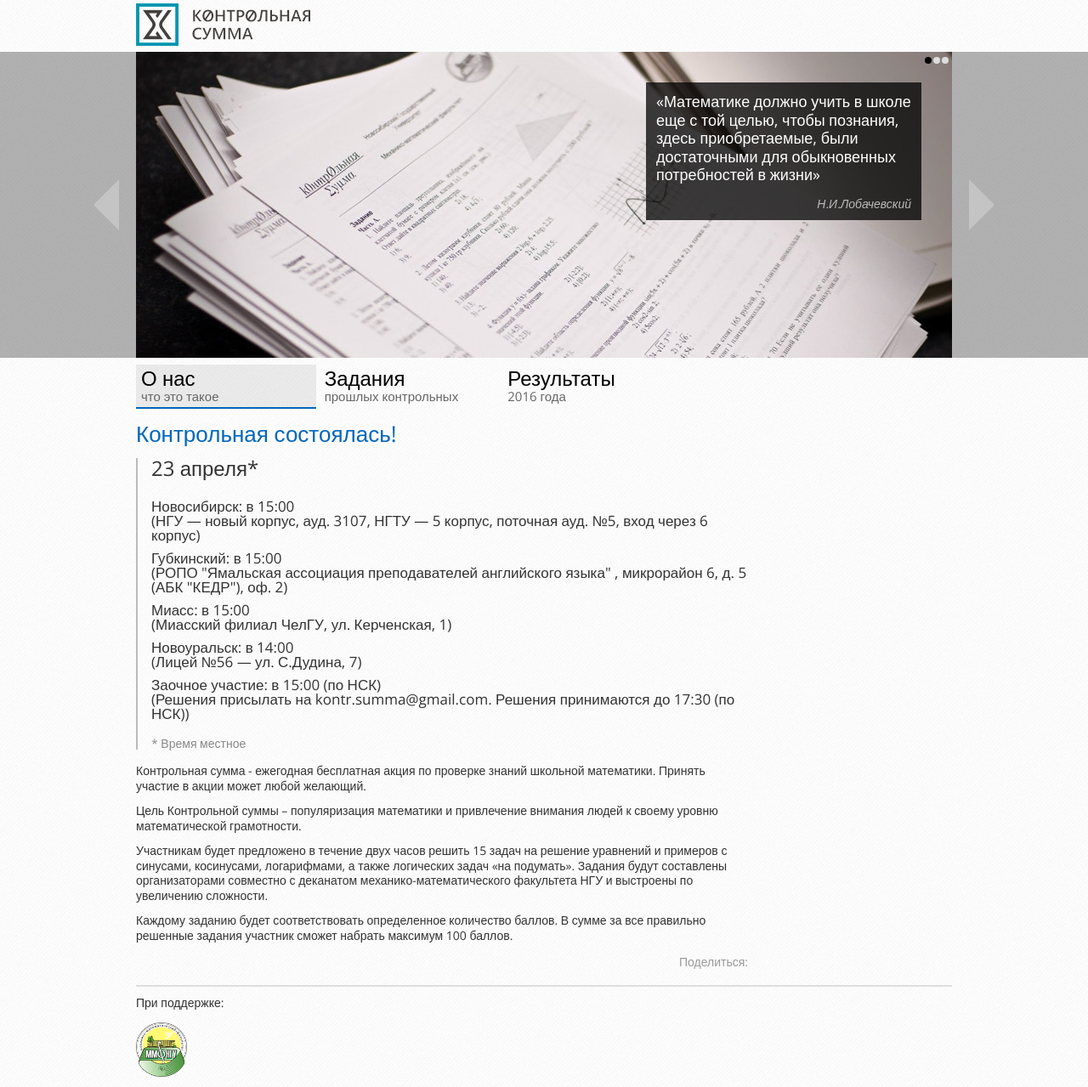
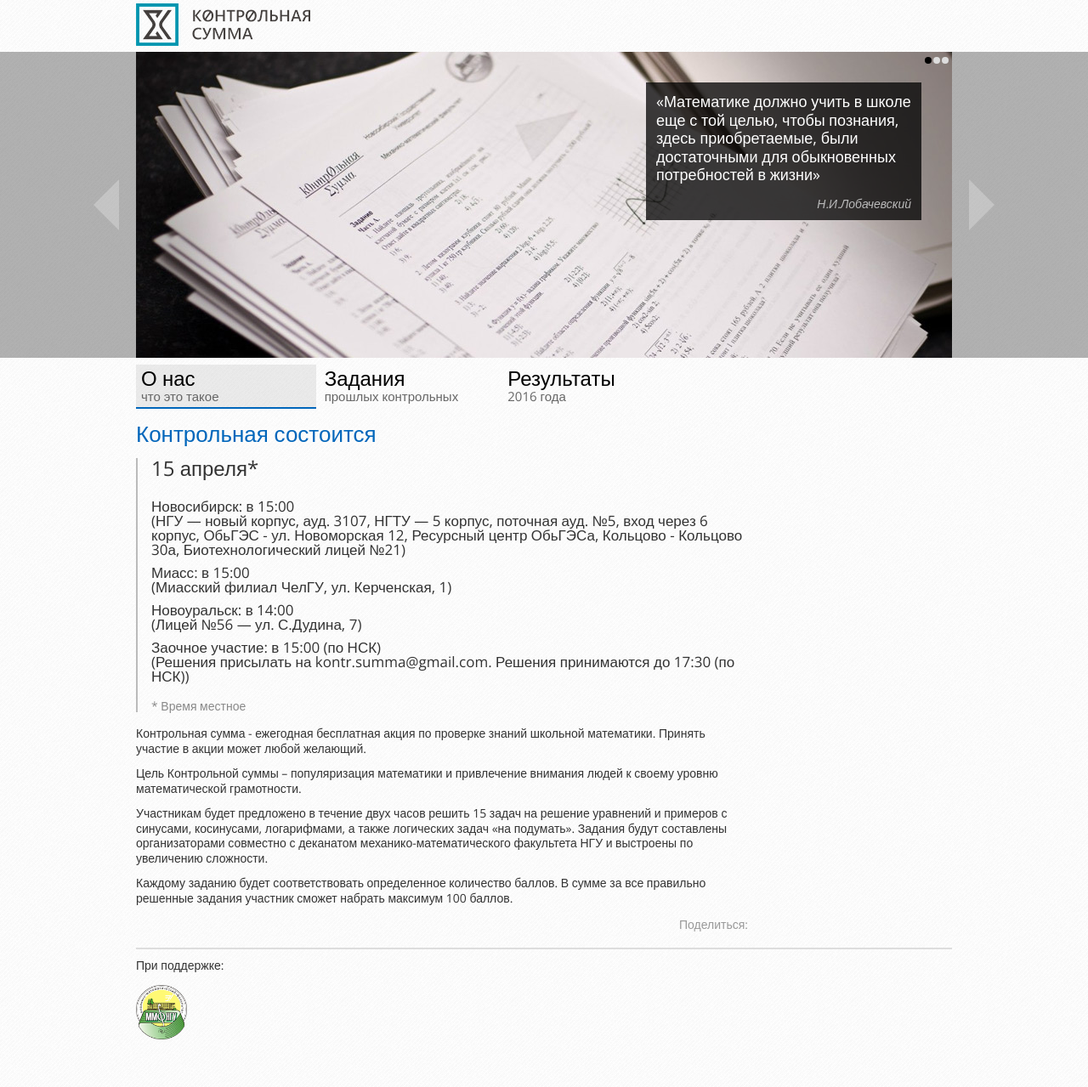
Before and after one commit to kontrsumma/kontrsumma.github.io, a Jekyll site: the page built from index.html, in a window 1280 px wide. Shown: the whole page at 85% size. Built offline with Jekyll 4.4.1, drawn with Linux system fonts in a browser that asks for light colours; nearby versions of some CDN libraries; after the commit the page ends 1235 px from its top, so only the background shows below that.

Commit message:
Update index.html

```diff
--- a/index.html
+++ b/index.html
@@ -5,20 +5,16 @@ description: Контрольная сумма - ежегодная беспла
 ---
 <article class="announce">
     <div class="announce__what">
-        Контрольная состоялась!
+        Контрольная состоится
     </div>
     <div class="announce__info">
         <div class="announce__when">
-            <span>23 апреля</span>*
+            <span>15 апреля</span>*
         </div>
         <div class="announce__where">
             <p>
                 <span>Новосибирск</span>: в 15:00<br>
-                (<span>НГУ</span> — новый корпус, ауд. 3107, <span>НГТУ</span> — 5 корпус, поточная ауд. №5, вход через 6 корпус)
-            </p>
-            <p>
-                <span>Губкинский</span>: в 15:00<br>
-                (<span>РОПО "Ямальская ассоциация преподавателей английского языка"</span> , микрорайон 6, д. 5 (АБК "КЕДР"), оф. 2)
+                (<span>НГУ</span> — новый корпус, ауд. 3107, <span>НГТУ</span> — 5 корпус, поточная ауд. №5, вход через 6 корпус, <span>ОбьГЭС</span> - ул. Новоморская 12, Ресурсный центр ОбьГЭСа, <span>Кольцово</span> - Кольцово 30а, Биотехнологический лицей №21)
             </p>
             <p>
                 <span>Миасс</span>: в 15:00<br>
```
